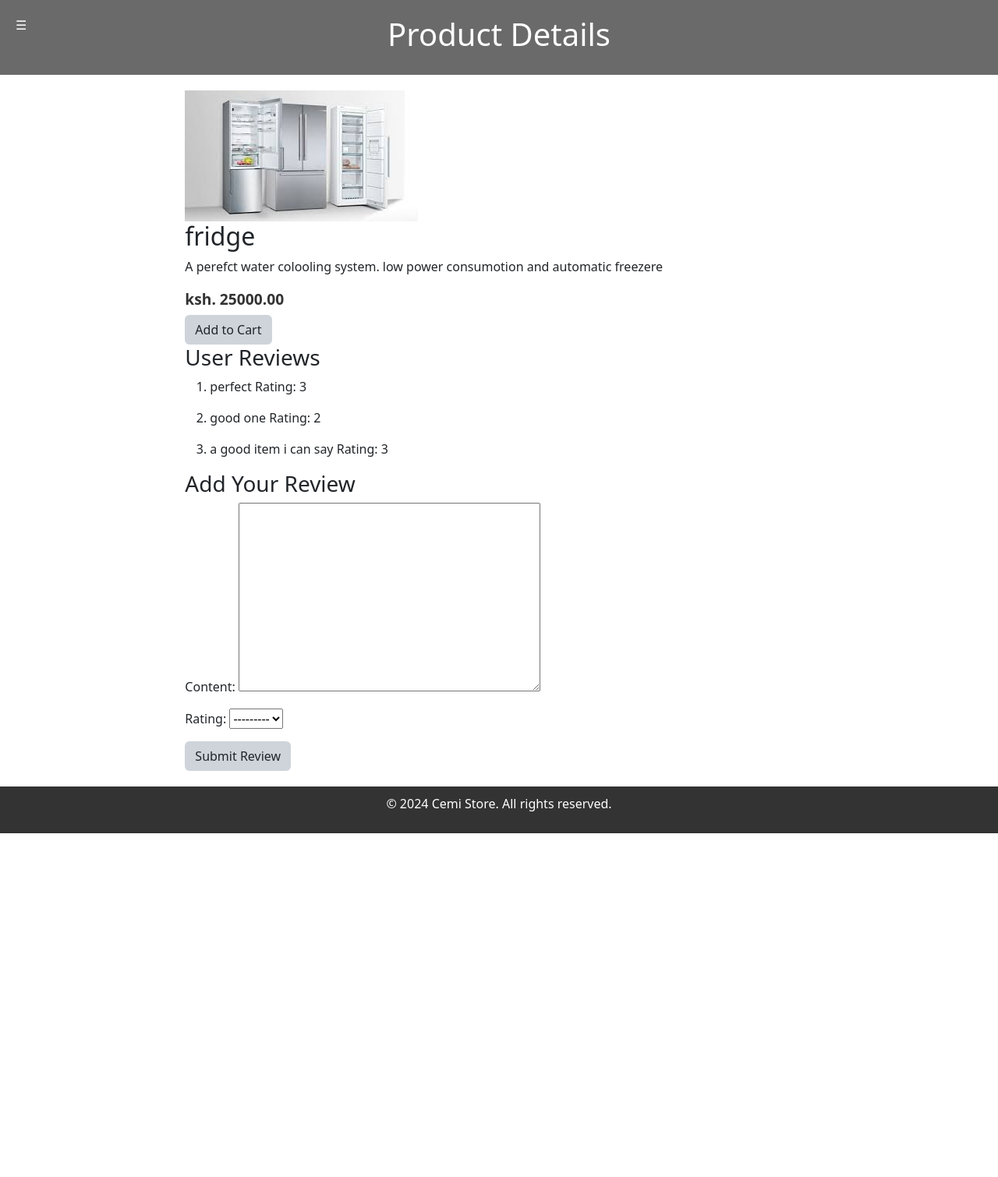
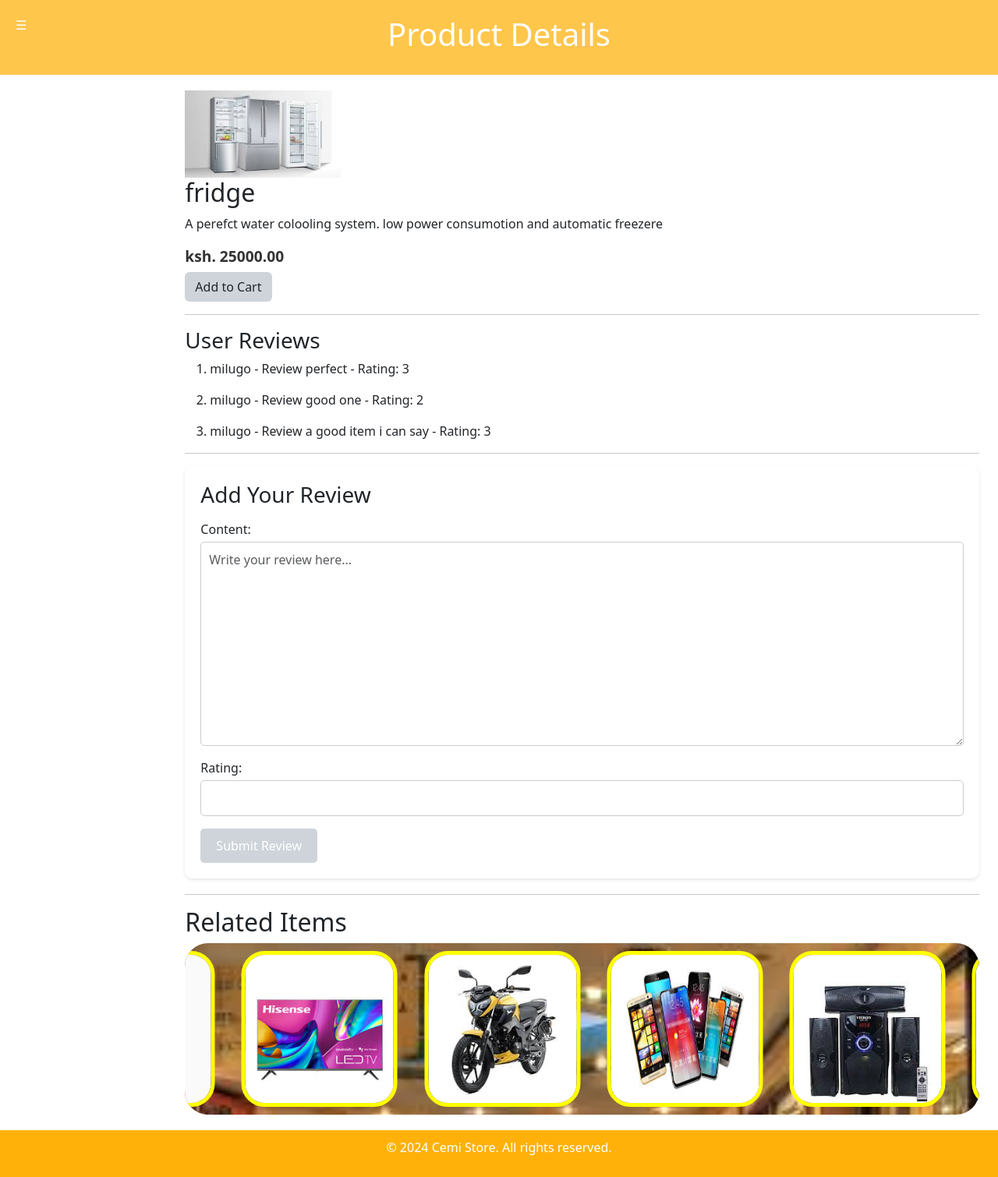
Before and after one commit to Pha12thom/Cemi-App, a Django app: page /details/1/ in a window 1280 px wide. Shown: the whole page at 78% size. Before the commit the page ends 1069 px from the top, so only its background shows below. Run offline with Django 4.2, Linux system fonts and the light colour scheme; a user stored in the database is signed in; data comes from the database, SQL or seed files in the repository; both versions use the stored data as it was after the commit; some libraries are stand-ins or nearby versions.

Commit message:
add statocs

```diff
--- a/cemi/static/backup.css
+++ b/cemi/static/backup.css
@@ -34,7 +34,7 @@
 header {
     animation: fadeInOut 5s ease-in-out infinite;
 
-    background-color: #333;
+    background-color: #ffb10a;
     color: #fff;
     padding: 20px;
     text-align: center;
@@ -52,7 +52,7 @@
     position: fixed;
     top: 0;
     left: -250px;
-    background-color: #343a40;
+    background-color: #ffb10a;
     padding-top: 60px; /* Space for the header */
     transition: left 0.3s ease;
     z-index: 1000;
@@ -109,7 +109,7 @@
 
 /* Footer Styles */
 footer {
-    background-color: #333;
+    background-color:#ffb10a;
     color: #fff;
     padding: 10px;
     text-align: center;
@@ -402,6 +402,7 @@
 
 /* Add these styles to the end of your styles.css file */
 .marquee-container {
+    border-radius: 30px;
     background-image: url('shop.jpeg');
     background-size: cover;
     overflow: hidden;
@@ -434,3 +435,39 @@
     margin: 0 15px; /* Spacing between images */
     display: inline-block;
 }
+
+.review-form {
+    background: rgba(255, 255, 255, 0.8);
+    padding: 20px;
+    border-radius: 10px;
+    box-shadow: 0 2px 4px rgba(0, 0, 0, 0.1);
+    margin-bottom: 20px;
+}
+
+.review-form h3 {
+    margin-bottom: 15px;
+}
+
+.review-form .form-control {
+    width: 100%;
+    padding: 10px;
+    margin-bottom: 10px;
+    border: 1px solid #ccc;
+    border-radius: 5px;
+}
+
+.review-form .btn {
+    background-color: #343a40;
+    color: #fff;
+    padding: 10px 20px;
+    border: none;
+    border-radius: 5px;
+    cursor: pointer;
+}
+
+.review-form .btn:hover {
+    background-color: #495057;
+}
+.bg-dark-subtle {
+    background-color: #e68a1d !important;
+}
--- a/cemi/store/forms.py
+++ b/cemi/store/forms.py
@@ -61,3 +61,7 @@
     class Meta:
         model = Review
         fields = ['content', 'rating']
+        widgets = {
+            'content': forms.Textarea(attrs={'class': 'form-control', 'placeholder': 'Write your review here...'}),
+            'rating': forms.NumberInput(attrs={'class': 'form-control', 'min': 1, 'max': 5}),
+        }
--- a/cemi/store/templates/details.html
+++ b/cemi/store/templates/details.html
@@ -1,4 +1,3 @@
-
 {% extends 'base.html' %}
 {% load static %}
 {% block title %}Details - Your Store {% endblock %}
@@ -6,7 +5,7 @@
 
 {% block content %}
 <div class="product-details">
-    <img src="{{ item.images.url }}" alt="{{ item.name }}">
+    <img src="{{ item.images.url }}" alt="{{ item.name }}" width="200px">
     <h2>{{ item.name }}</h2>
     <p>{{ item.description }}</p>
     <p class="price">ksh. {{ item.price }}</p>
@@ -15,8 +14,8 @@
         <input type="hidden" name="item_id" value="{{ item.id }}">
         <button type="submit" class="btn bg-dark-subtle">Add to Cart</button>
     </form>
-
 </div>
+<hr>
 <!-- User Reviews Section -->
 <div class="user-reviews">
     <h3>User Reviews</h3>
@@ -24,7 +23,8 @@
         <ol>
             {% for review in reviews %}
                 <li>
-                    <p>{{ review.content }} Rating: {{ review.rating }}</p>
+                    <p>{{ review.user }} - Review  {{ review.content }} - Rating: {{ review.rating }}</p>
+
 
                     <!-- Add more details about the review if needed -->
                 </li>
@@ -34,7 +34,7 @@
         <p>No reviews available for this item.</p>
     {% endif %}
 </div>
-
+<hr>
 <!-- Review Form Section -->
 <div class="review-form">
     <h3>Add Your Review</h3>
@@ -44,5 +44,14 @@
         <button type="submit" class="btn bg-dark-subtle">Submit Review</button>
     </form>
 </div>
+<hr>
+<h2>Related Items</h2>
+<div class="marquee-container">
+    <div class="marquee">
+        {% for item in items_page %}
+            <img src="{{ item.images.url }}" style="border: 5px solid yellow; border-radius: 30px" height="200px" width="200px" alt="{{ item.name }}">
+        {% endfor %}
+    </div>
+</div>
 
 {% endblock %}
--- a/cemi/store/templates/shop.html
+++ b/cemi/store/templates/shop.html
@@ -13,7 +13,7 @@
 <div class="marquee-container">
     <div class="marquee">
         {% for item in items_page %}
-            <img src="{{ item.images.url }}" height="200px" width="200px" alt="{{ item.name }}"> <span class="item-tag">{{ item.sold }}</span>
+            <img src="{{ item.images.url }}" style="border: 5px solid yellow; border-radius: 30px" width="200px" width="200px" alt="{{ item.name }}"> <span class="item-tag">{{ item.sold }}</span>
 
 
         {% endfor %}
```
Also changed, not shown: cemi/db.sqlite3.
